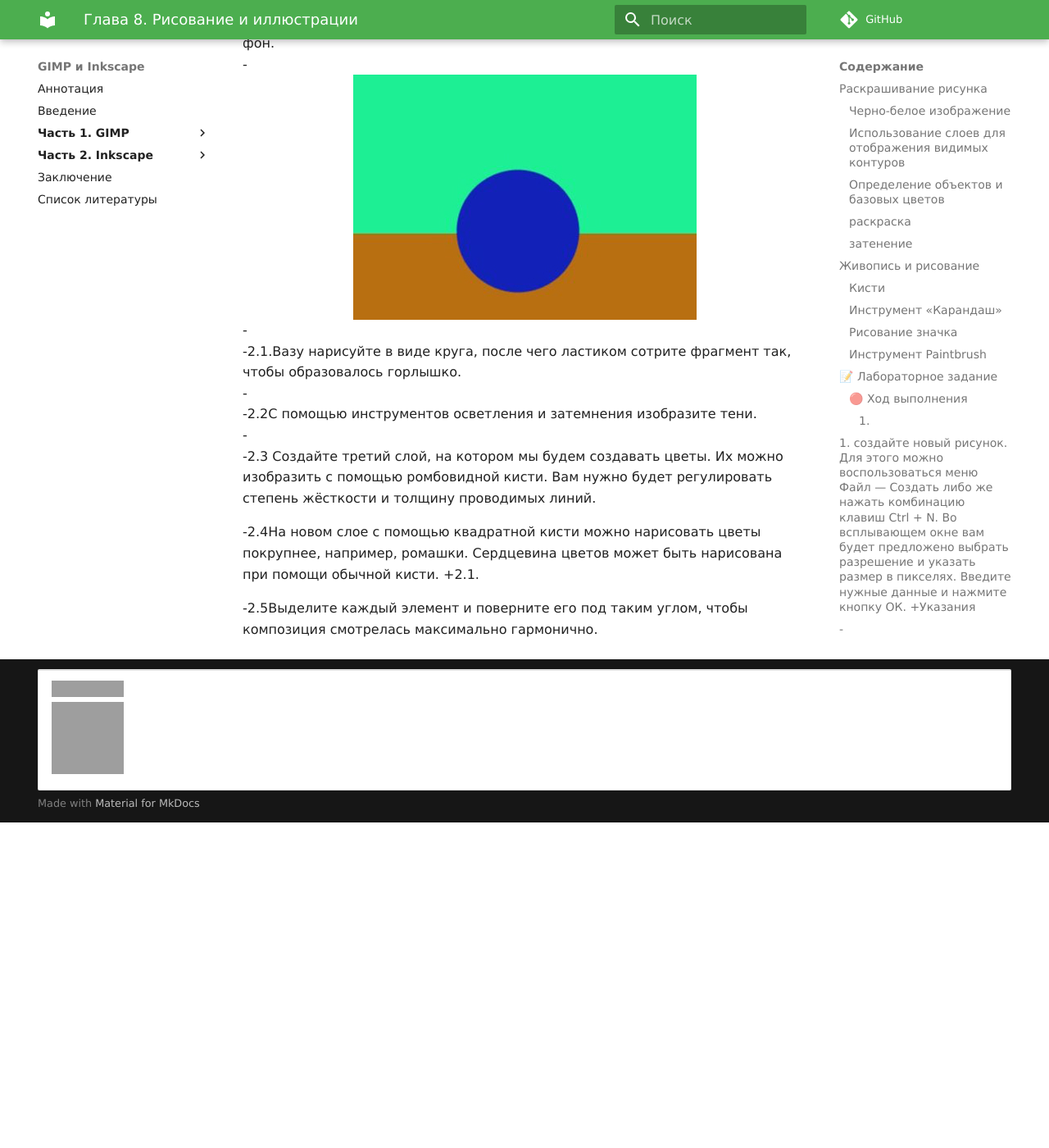
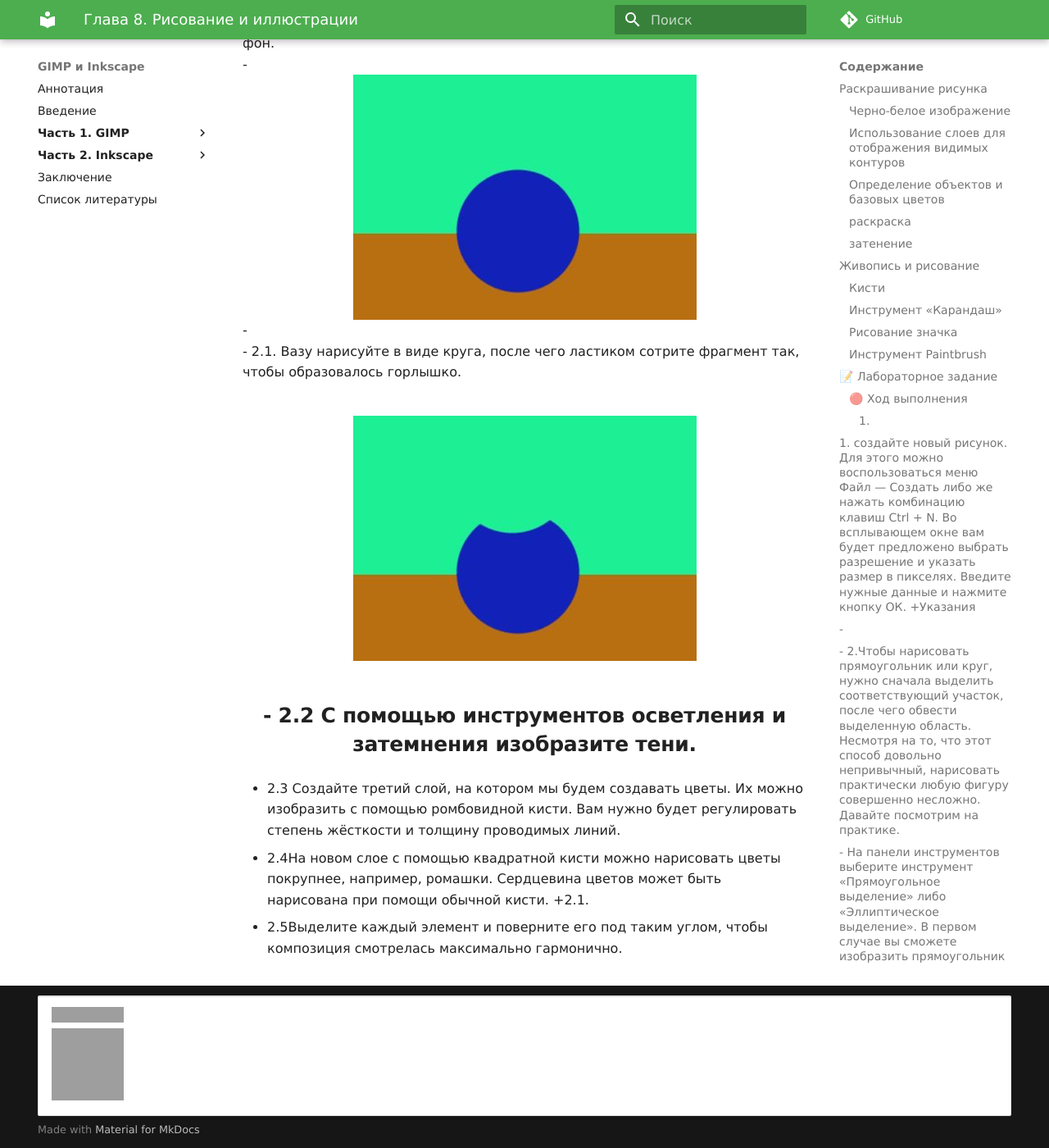
Before and after one commit to mpudelta/gimp-inkscape, an MkDocs documentation site: the page built from docs/gimp/8.md, in a window 1280 px wide and 1400 px high, scrolled down 9825 px. Shown: the whole window at 82% size. Built offline with MkDocs 1.6.1 and Material for MkDocs 9.7.7, drawn with Linux system fonts in a browser that asks for light colours; some web fonts are replaced; comment, search, counter and statistics services are not loaded; old or Windows-style settings are respelled for this version of MkDocs; before the commit the page ends 10828 px from its top, so only the background shows below that; grey boxes are pictures that could not be loaded.

Commit message:
Update 8.md

```diff
--- a/docs/gimp/8.md
+++ b/docs/gimp/8.md
@@ -340,12 +340,14 @@
 -Пусть фоном послужит лист со сплошной заливкой. Выделите его прямоугольником и с помощью инструмента заливки создайте одноцветный фон.
 -	![sozdanie-bazovuh-sloyov](files/sozdanie-bazovuh-sloyov.jpg)
 -
--2.1.Вазу нарисуйте в виде круга, после чего ластиком сотрите фрагмент так, чтобы образовалось горлышко.
+- 2.1. Вазу нарисуйте в виде круга, после чего ластиком сотрите фрагмент так, чтобы образовалось горлышко.
+
+   ![sozdanie-vazu-tsvetov](files/sozdanie-vazu-tsvetov.jpg)
 -
--2.2С помощью инструментов осветления и затемнения изобразите тени.
+- 2.2 С помощью инструментов осветления и затемнения изобразите тени.
 -
--2.3 Создайте третий слой, на котором мы будем создавать цветы. Их можно изобразить с помощью ромбовидной кисти. Вам нужно будет регулировать степень жёсткости и толщину проводимых линий.
+- 2.3 Создайте третий слой, на котором мы будем создавать цветы. Их можно изобразить с помощью ромбовидной кисти. Вам нужно будет регулировать степень жёсткости и толщину проводимых линий.
 
--2.4На новом слое с помощью квадратной кисти можно нарисовать цветы покрупнее, например, ромашки. Сердцевина цветов может быть нарисована при помощи обычной кисти. 	+2.1.
+- 2.4На новом слое с помощью квадратной кисти можно нарисовать цветы покрупнее, например, ромашки. Сердцевина цветов может быть нарисована при помощи обычной кисти. 	+2.1.
 
--2.5Выделите каждый элемент и поверните его под таким углом, чтобы композиция смотрелась максимально гармонично.
+- 2.5Выделите каждый элемент и поверните его под таким углом, чтобы композиция смотрелась максимально гармонично.
```
